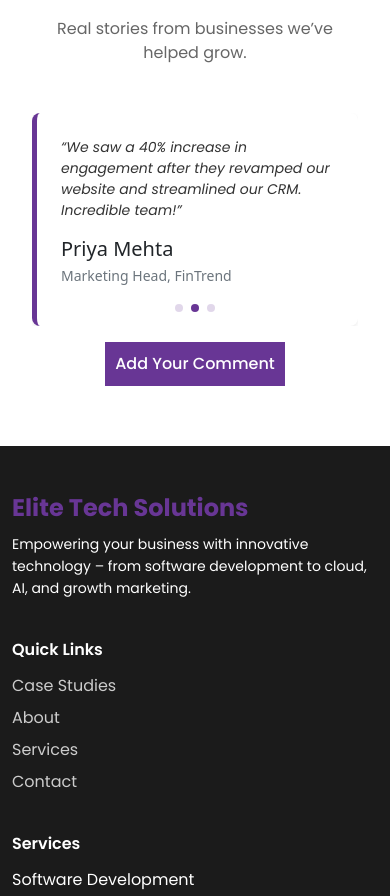
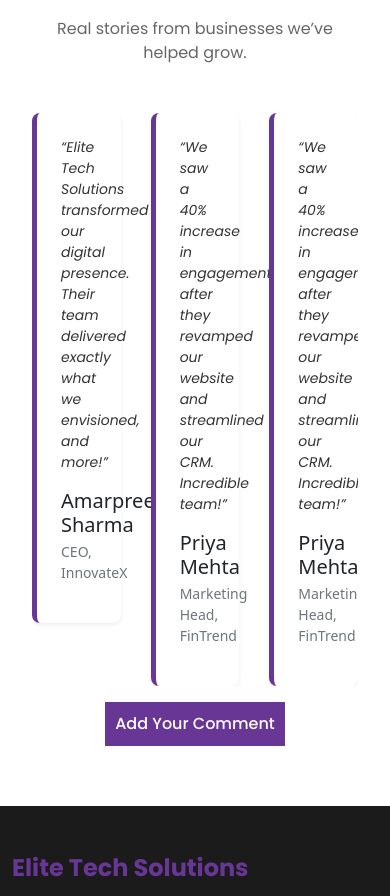
Before and after one commit to amnakhalid625/Elite_tech_website, a React (Vite) app: page / in a window 390 px wide. Shown: the part 7900-8796 px from the top of the page. Built offline with nearby package versions, Linux system fonts and the light colour scheme.

Commit message:
elite_website

```diff
--- a/src/pages/testimonial/Testimonial.jsx
+++ b/src/pages/testimonial/Testimonial.jsx
@@ -155,11 +155,11 @@ const TestimonialSection = () => {
               disableOnInteraction: false,
             }}
             pagination={{ clickable: true }}
-            breakpoints={{
-              0: { slidesPerView: 1 },
-              768: { slidesPerView: 2 },
-              992: { slidesPerView: 3 },
-            }}
+            // breakpoints={{
+            //   0: { slidesPerView: 1 },
+            //   768: { slidesPerView: 2 },
+            //   992: { slidesPerView: 3 },
+            // }}
             modules={[Pagination, Autoplay]}
             className="mySwiper"
           >
```
